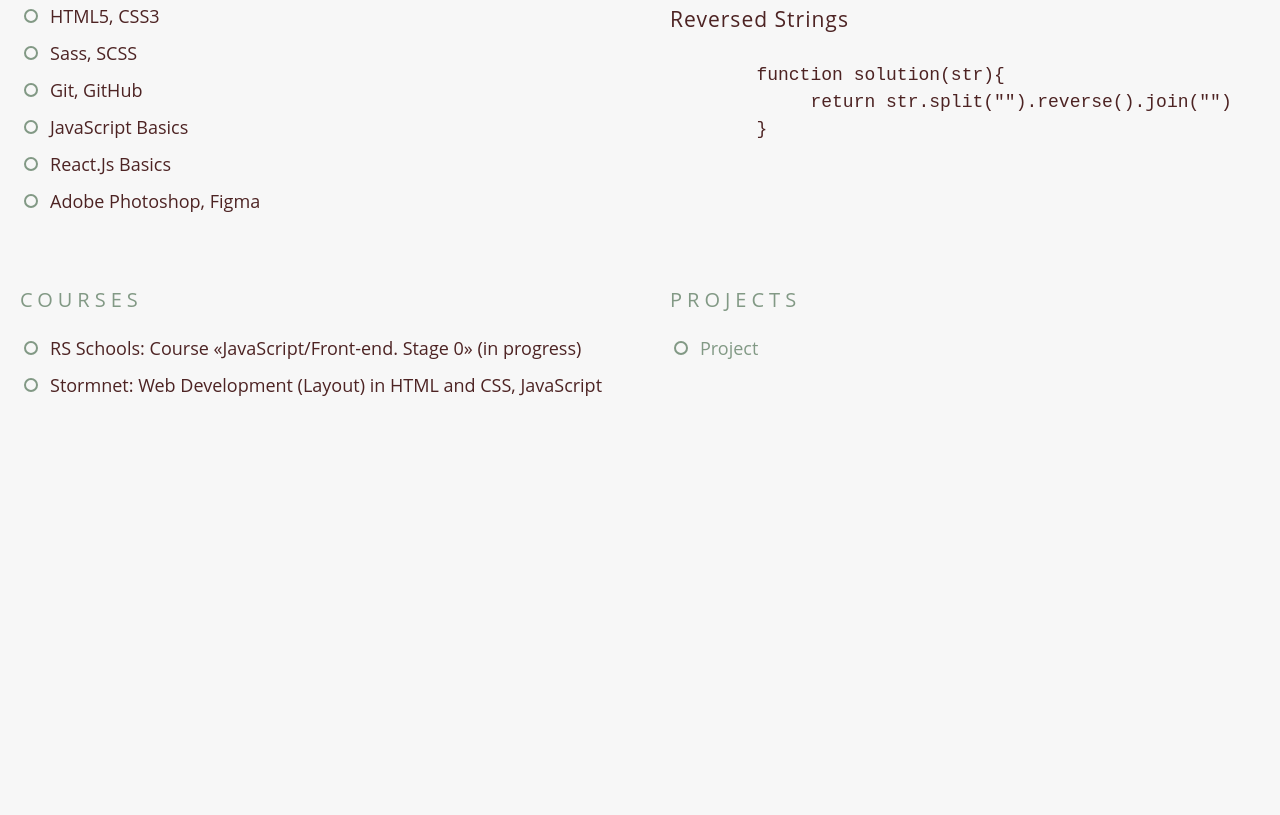
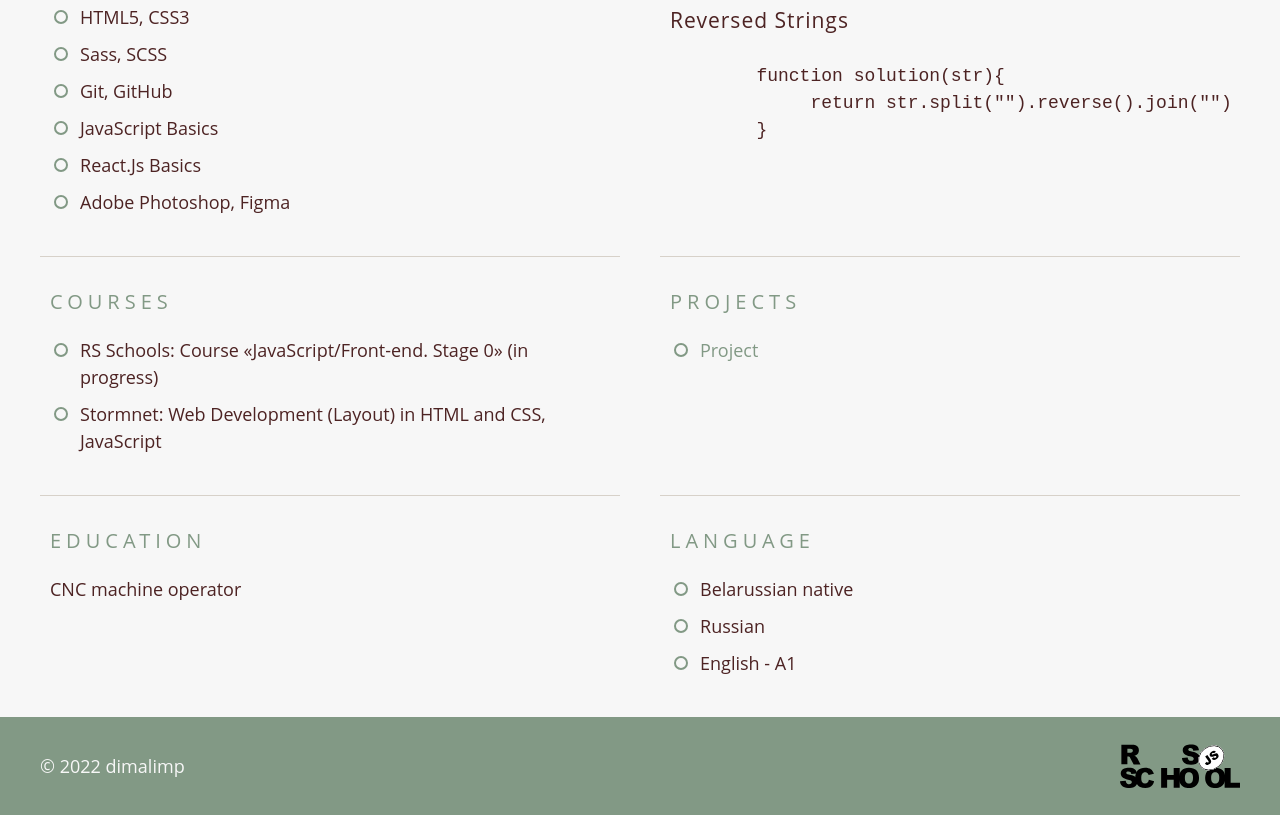
Before and after one commit to Dimalimp/rsschool-cv, a plain HTML site: page index.html in a window 1280 px wide. Shown: the part 782-1597 px from the top of the page. Before the commit the page ends 1221 px from the top, so only its background shows below. Drawn offline with Linux system fonts and the light colour scheme.

Commit message:
feat: add education, language, footer

```diff
--- a/index.html
+++ b/index.html
@@ -30,13 +30,13 @@
               <a href="#courses" class="nav__link">Courses</a>
             </li>
             <li class="nav__item">
-              <a href="#" class="nav__link">Projects</a>
+              <a href="#projects" class="nav__link">Projects</a>
             </li>
             <li class="nav__item">
-              <a href="#" class="nav__link">Education</a>
+              <a href="#education" class="nav__link">Education</a>
             </li>
             <li class="nav__item">
-              <a href="#" class="nav__link">Language</a>
+              <a href="#language" class="nav__link">Language</a>
             </li>
           </ul>
         </nav>
@@ -55,7 +55,7 @@
         <hr class="profile__line" />
 
         <div class="wrapper">
-          <section class="contacts" id="contacts">
+          <section class="contacts section_border" id="contacts">
             <h2 class="contacts__title">Contacts</h2>
             <ul class="contacts__list">
               <li class="list__item">Location: Minsk, Belarus</li>
@@ -81,7 +81,7 @@
             </ul>
           </section>
 
-          <section class="about" id="about">
+          <section class="about section_border" id="about">
             <h2>About me</h2>
             <p>
               At this stage of my life, I set myself the task of becoming a
@@ -92,7 +92,7 @@
             </p>
           </section>
 
-          <section class="skills" id="skills">
+          <section class="skills section_border" id="skills">
             <h2>Current skills</h2>
             <ul>
               <li class="list__item">HTML5, CSS3</li>
@@ -104,7 +104,7 @@
             </ul>
           </section>
 
-          <section class="code" id="code">
+          <section class="code section_border" id="code">
             <h2>Code example</h2>
             <h3>Reversed Strings</h3>
             <pre>
@@ -116,7 +116,7 @@
               </pre>
           </section>
 
-          <section class="courses" id="courses">
+          <section class="courses section_border" id="courses">
             <h2>Courses</h2>
             <ul>
               <li class="list__item">
@@ -128,7 +128,7 @@
             </ul>
           </section>
 
-          <section class="projects">
+          <section class="projects section_border" id="projects">
             <h2>Projects</h2>
             <ul>
               <li class="list__item">
@@ -140,8 +140,38 @@
               </li>
             </ul>
           </section>
+
+          <section class="education" id="education">
+            <h2>Education</h2>
+            <p>CNC machine operator</p>
+          </section>
+
+          <section class="language" id="language">
+            <h2>Language</h2>
+            <ul>
+              <li class="list__item">Belarussian native</li>
+              <li class="list__item">Russian</li>
+              <li class="list__item">English - A1</li>
+            </ul>
+          </section>
         </div>
       </div>
     </main>
+
+    <footer class="footer">
+      <div class="container">
+        <div class="footer__wrapper">
+          <div class="footer__content">
+            <span>&copy; 2022 </span
+            ><a class="footer__link" href="https://github.com/Dimalimp"
+              >dimalimp</a
+            >
+          </div>
+          <div>
+            <a class="footer__logo" href="https://rs.school/js/"></a>
+          </div>
+        </div>
+      </div>
+    </footer>
   </body>
 </html>
--- a/style.css
+++ b/style.css
@@ -51,13 +51,15 @@ section {
   width: calc(50% - 20px);
 }
 
+.section_border {
+  border-bottom: 1px solid #d7d1c9;
+}
+
 .container {
-  max-width: 1440px;
+  max-width: 1220px;
   margin: 0 auto;
   padding: 0 10px;
 }
-
-/* Header */
 
 .header {
   background-color: #829985;
@@ -100,8 +102,6 @@ section {
   opacity: 0.8;
 }
 
-/* Profile */
-
 .profile {
   display: flex;
   justify-content: space-evenly;
@@ -133,7 +133,7 @@ section {
 .profile__title::after {
   content: "";
   position: absolute;
-  top: 50px;
+  top: 64px;
   left: 106px;
   height: 2px;
   width: 140px;
@@ -181,3 +181,43 @@ section {
   color: #4d2323;
   transition: 0.2s;
 }
+
+.footer {
+  background-color: #829985;
+  color: #f7f7f7;
+}
+
+.footer__wrapper {
+  padding: 26px 0;
+  display: flex;
+  justify-content: space-between;
+  align-items: center;
+}
+
+.footer__link {
+  color: #f7f7f7;
+  position: relative;
+}
+
+.footer__link::after {
+  content: "";
+  height: 2px;
+  background-color: #f7f7f7;
+  width: 100%;
+  position: absolute;
+  top: 28px;
+  left: 0;
+  opacity: 0;
+  transition: 0.4s;
+}
+
+.footer__link:hover::after {
+  opacity: 0.8;
+}
+
+.footer__logo {
+  display: block;
+  width: 120px;
+  height: 46px;
+  background-image: url(./img/logo.svg);
+}
```
Also changed, not shown: img/logo.svg (added).
